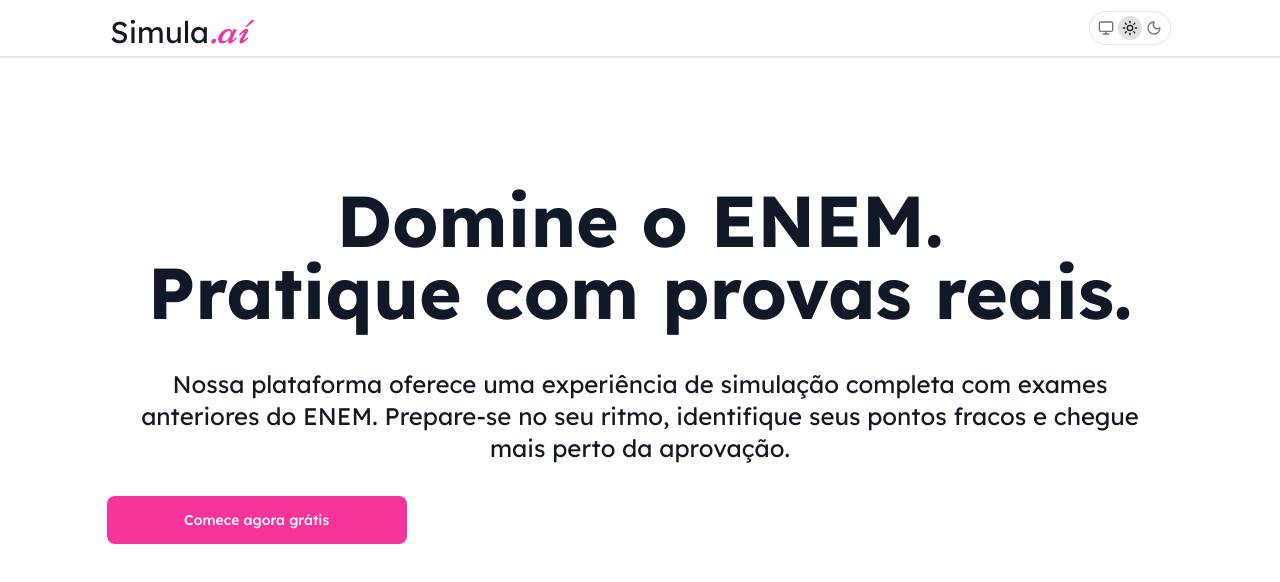
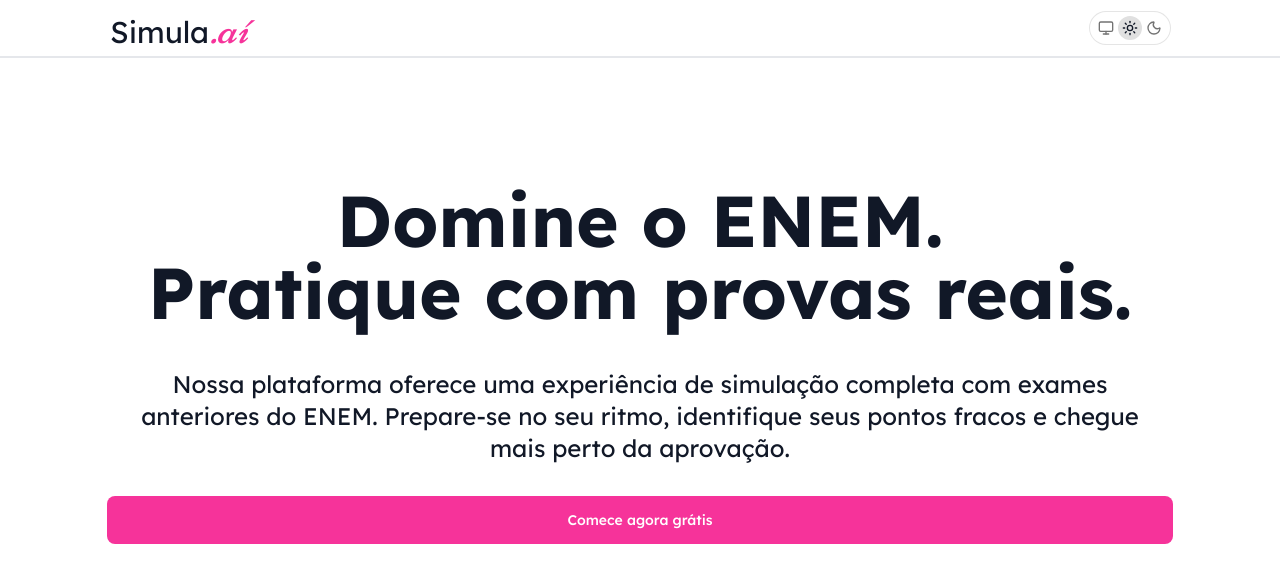
Before and after one commit to GuiRamos7/simula.ai, a Next.js app: page / in a window 1280 px wide. Shown: the top 582 px of the page. Built offline with nearby package versions, Linux system fonts and the light colour scheme.

Commit message:
fixing style

```diff
--- a/app/page.tsx
+++ b/app/page.tsx
@@ -18,7 +18,7 @@
         <Link href="/settings">
           <Button
             variant="pink"
-              className="focus:ring-primary/50 mt-8 flex h-12 w-full max-w-[300px] min-w-[84px] cursor-pointer text-base font-bold"
+            className="focus:ring-primary/50 mt-8 flex h-12 w-full min-w-[84px] cursor-pointer text-base font-bold"
           >
             Comece agora grátis
           </Button>
```
Lines whose indentation alone changed are shown as unchanged.
